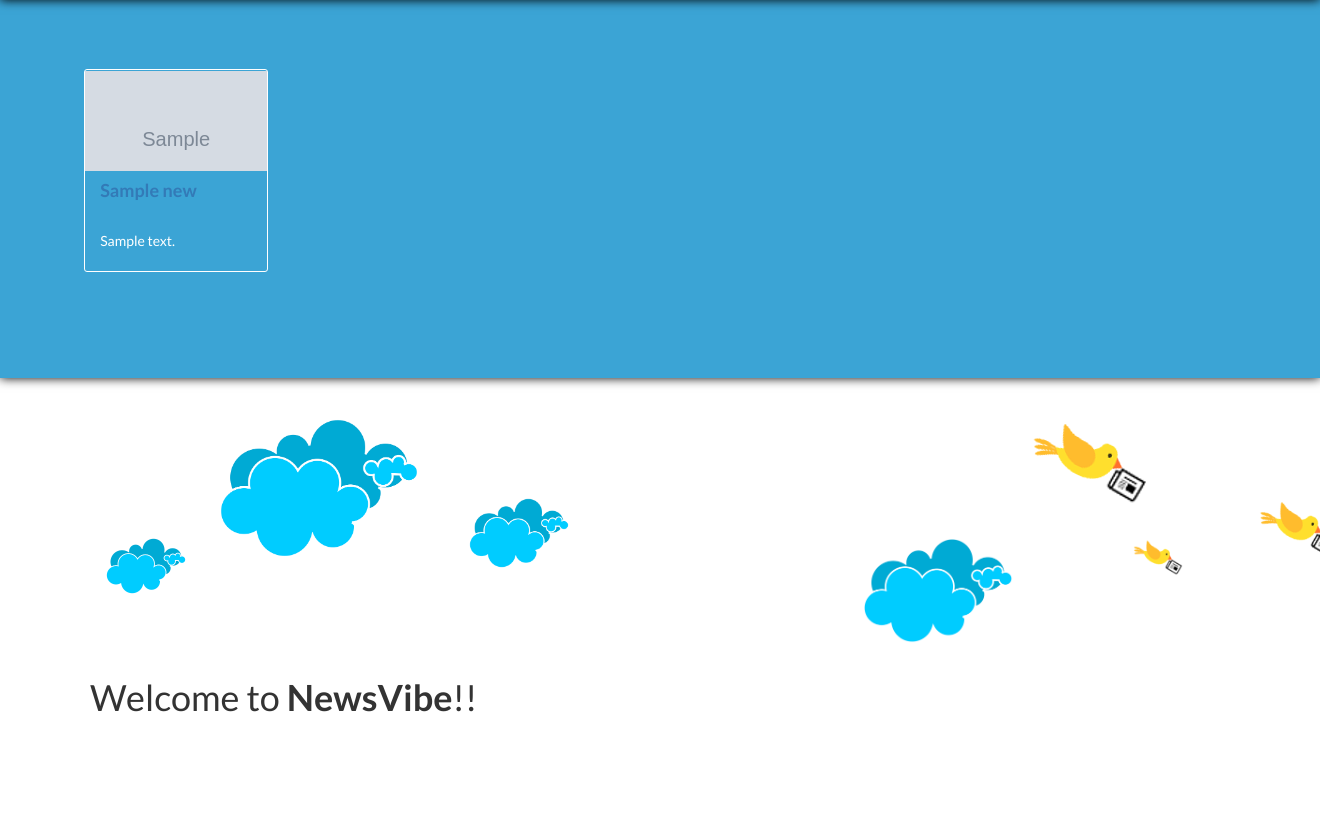
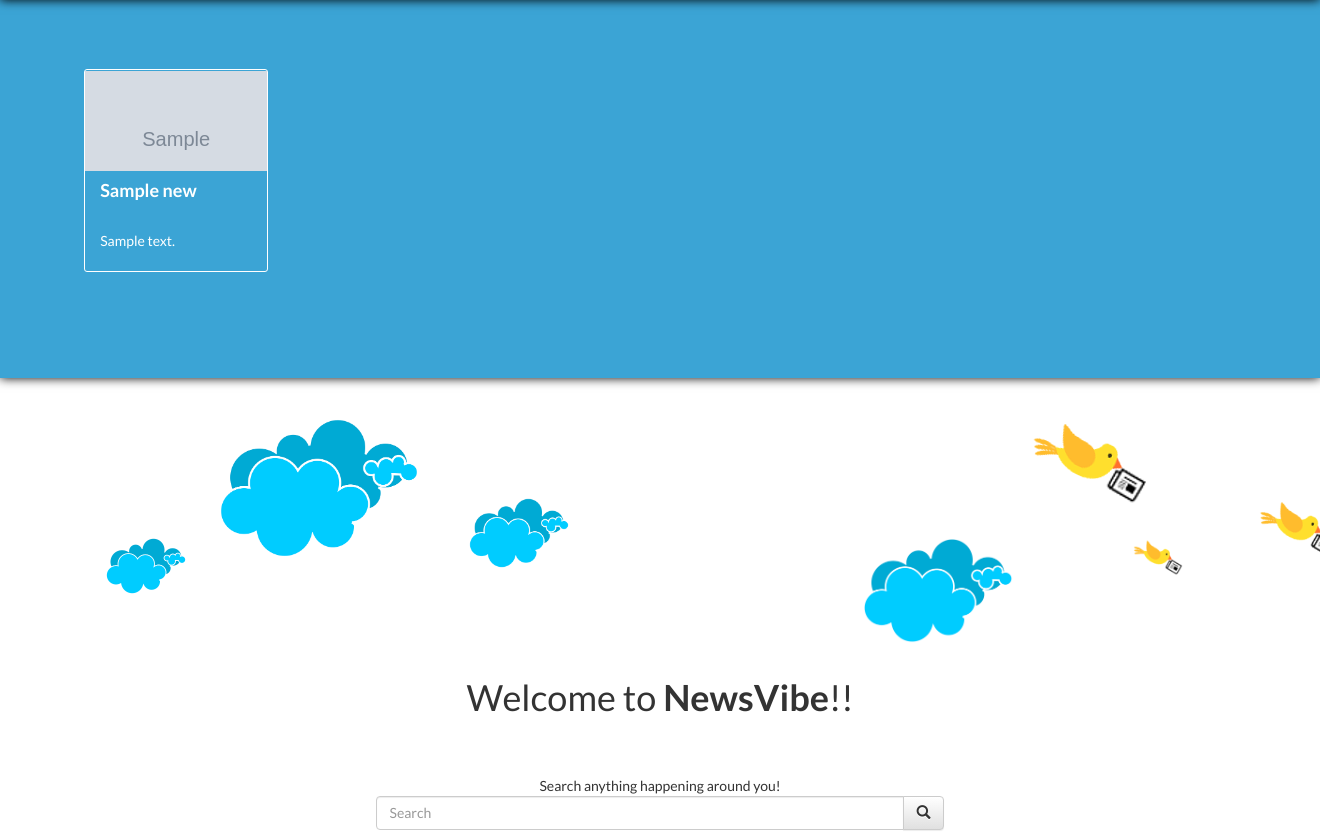
Before and after one commit to corescript/projectfosshack, a Django app: page / in a window 1320 px wide; the page is wider, and only the part inside the window is pictured. Shown: the part 51-889 px from the top of that part. Before the commit the page ends 763 px from the top of that part, so only its background shows below. Run offline with Django 3.2, Linux system fonts and the light colour scheme; tables that the repository leaves empty hold one stand-in row (values such as "Sample post"); grey boxes marked "Sample" are stand-in pictures; some libraries are stand-ins or nearby versions.

Commit message:
home page searchbar ui added

```diff
--- a/newsvibe/static/css/style.css
+++ b/newsvibe/static/css/style.css
@@ -57,12 +57,18 @@ height: 200px;
 z-index:9;
 padding:0;
 width:100%;
+cursor:pointer;
+transition: all .2s ease-in-out;
+opacity:0;
+text-align:center;
+padding-top:30px;
+color:white;
 }
 
 
 .stats:hover
 {
-  opacity:.5;
+  opacity:.8;
   background:black;
   transition: all .2s ease-in-out;
 }
--- a/newsvibe/templates/index.html
+++ b/newsvibe/templates/index.html
@@ -64,9 +64,11 @@
 <div class="col-md-2 poperbox">
   <div class="row" style="border:1px solid white;border-radius:3px;">
     <div class="col-md-12" style="padding:0;">
-      <div class="stats">
-
-      </div>
+      <a href="{{ i.url }}"><div class="stats">
+          <h4>Read More</h4>
+            <span style="color:red;font-size:40px;" class="glyphicon glyphicon-heart"></span><br />
+            36%
+      </div></a>
     </div>
 
     <div>
@@ -75,7 +77,7 @@
     </div>
 
     <div class="col-md-12 titlepad">
-        <h4 style="font-weight:bold;"><a class="text"href='{{ i.url }}'>{{ i.title }}</a></h4>
+        <h4 style="font-weight:bold;" class="text">{{ i.title }}</h4>
     </div>
     <div class="col-md-12 newsdot text">
       {{ i.description }}
@@ -98,7 +100,23 @@
 <br /><br /><br /><br /><br /><br />
 </div>
 <div class="container">
-<h1>Welcome to <b>NewsVibe</b>!!</h1>
+
+<center>
+  <h1>Welcome to <b>NewsVibe</b>!!</h1>
+  <br /><br />
+  <form class="navbar-form" role="search" >
+    Search anything happening around you!<br />
+    <div class="input-group add-on">
+
+      <input class="form-control" placeholder="Search" name="srch-term" id="srch-term" type="text" style="width:40vw;">
+      <div class="input-group-btn">
+        <button class="btn btn-default" type="submit"><i class="glyphicon glyphicon-search"></i></button>
+      </div>
+    </div>
+  </form>
+
+</center>
+
 
 
 
```
Also changed, not shown: newsvibe/templates/article.html (+12 -2 lines).
